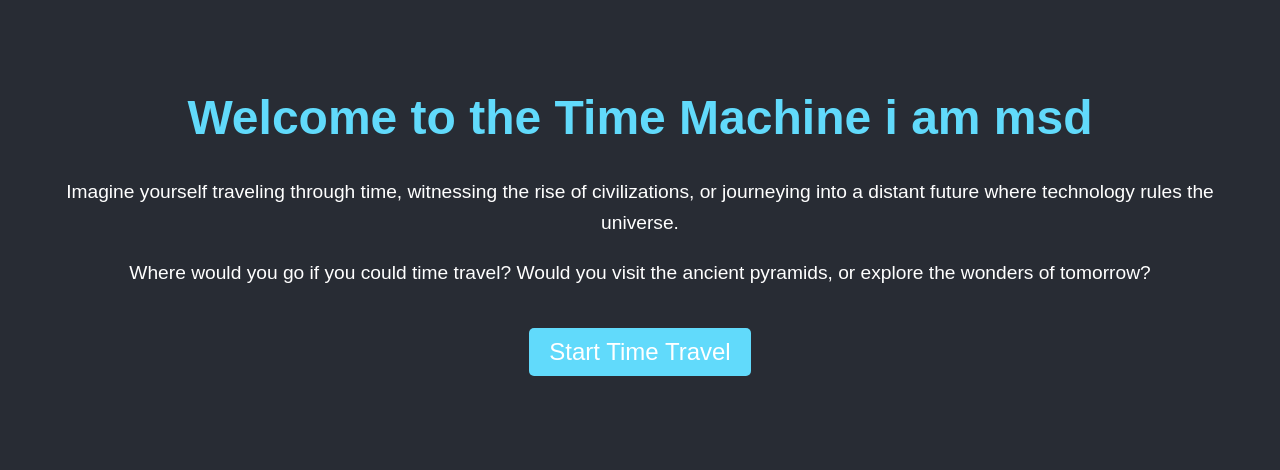
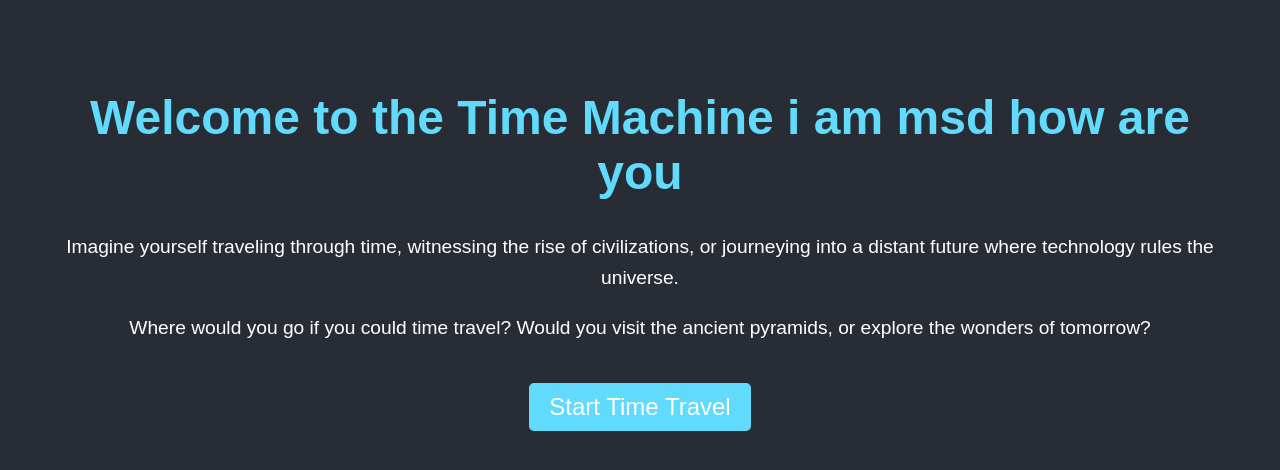
Before and after one commit to Mithun2505/test, a plain HTML site: page index.html in a window 1280 px wide. Drawn offline with Linux system fonts and the light colour scheme.

Commit message:
checking the commit

```diff
--- a/index.html
+++ b/index.html
@@ -37,7 +37,7 @@
 </head>
 <body>
 
-    <h1>Welcome to the Time Machine i am msd </h1>
+    <h1>Welcome to the Time Machine i am msd how are you </h1>
     <p>Imagine yourself traveling through time, witnessing the rise of civilizations, or journeying into a distant future where technology rules the universe.</p>
     <p>Where would you go if you could time travel? Would you visit the ancient pyramids, or explore the wonders of tomorrow?</p>
 
```
